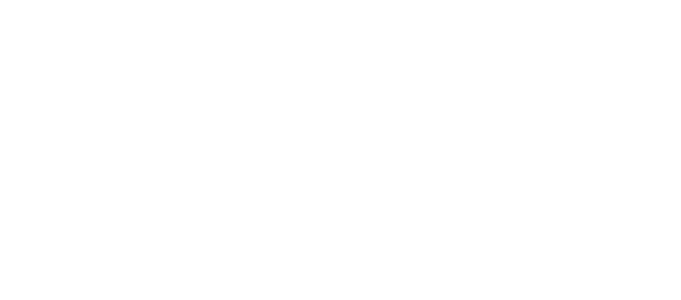
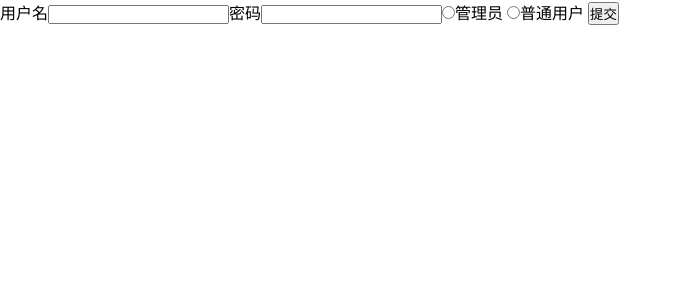
Before and after one commit to 20230213github02/20230516_chusho_kigyocho_02, a Vue app in the folder 20230516_chusho_kigyocho/: page /login in a window 1280 px wide. Shown: the top 300 px of the page, without its empty margins (0-681 px from the left). Built offline with nearby package versions, Linux system fonts and the light colour scheme.

Commit message:
有编辑，要安装axios

```diff
--- a/20230516_chusho_kigyocho/src/App.vue
+++ b/20230516_chusho_kigyocho/src/App.vue
@@ -1,5 +1,6 @@
 <template>
   <div id="app">
+    <router-view></router-view>
   </div>
 </template>
 
--- a/20230516_chusho_kigyocho/src/components/ContentForManager.vue
+++ b/20230516_chusho_kigyocho/src/components/ContentForManager.vue
@@ -0,0 +1,5 @@
+<template>
+    <div>
+        ContentForManager
+    </div>
+</template>
--- a/20230516_chusho_kigyocho/src/components/ContentForNormaluser.vue
+++ b/20230516_chusho_kigyocho/src/components/ContentForNormaluser.vue
@@ -0,0 +1,5 @@
+<template>
+    <div>
+        ContentForNormaluser
+    </div>
+</template>
--- a/20230516_chusho_kigyocho/src/components/Login.vue
+++ b/20230516_chusho_kigyocho/src/components/Login.vue
@@ -1,9 +1,13 @@
 <template>
-
+    <div>
+        <label>用户名</label><input type="text" />
+        <label>密码</label><input type="password" />
+        <input type="radio" name="usertype" value="manager"/>管理员
+        <input type="radio" name="usertype" value="normaluser"/>普通用户
+        <input type="button" value="提交" />
+    </div>
 </template>
 <script>
 
 </script>
-<style>
-
-</style>
+<style></style>
--- a/20230516_chusho_kigyocho/src/router/index.js
+++ b/20230516_chusho_kigyocho/src/router/index.js
@@ -0,0 +1,33 @@
+import VueRouter from 'vue-router';
+import Vue from 'vue';
+
+Vue.use(VueRouter);
+
+import ContentForManager from '../components/ContentForManager';
+import ContentForNormaluser from '../components/ContentForNormaluser'
+import Login from '../components/Login'
+
+const routes = [
+    {
+        path: '/content-for-manager',
+        name: 'ContentForManager',
+        component: ContentForManager
+    },
+    {
+        path: '/content-for-normaluser',
+        name: 'ContentForNormaluser',
+        component: ContentForNormaluser
+    },
+    {
+        path: '/login',
+        name: 'Login',
+        component: Login
+    }
+];
+
+const router = new VueRouter({
+    routes,
+    mode: 'history'
+});
+
+export default router;
--- a/20230516_chusho_kigyocho/src/store/index.js
+++ b/20230516_chusho_kigyocho/src/store/index.js
@@ -0,0 +1,11 @@
+import Vue from 'vue'
+import Vuex from 'vuex'
+Vue.use(Vuex)
+
+
+const store = new Vuex.Store({
+    state: {
+    }
+});
+
+export default store;
```
